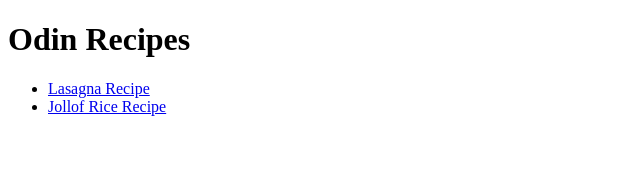
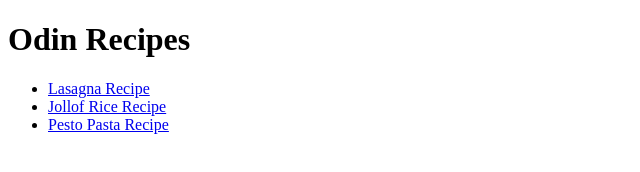
Before and after one commit to inthigenti/odin-recipes, a plain HTML site: page index.html in a window 1280 px wide. Shown: the whole page, without its empty margins (0-640 px from the left). Drawn offline with Linux system fonts and the light colour scheme.

Commit message:
Add new page and corrections

```diff
--- a/index.html
+++ b/index.html
@@ -10,6 +10,7 @@
     <ul>
       <li><a href="recipes/lasagna.html">Lasagna Recipe</a></li>
       <li><a href="recipes/Jollofrice.html">Jollof Rice Recipe</a></li>
+      <li><a href="recipes/Pestopasta.html">Pesto Pasta Recipe</a></li>
     </ul>
   </body>
 </html>
```
